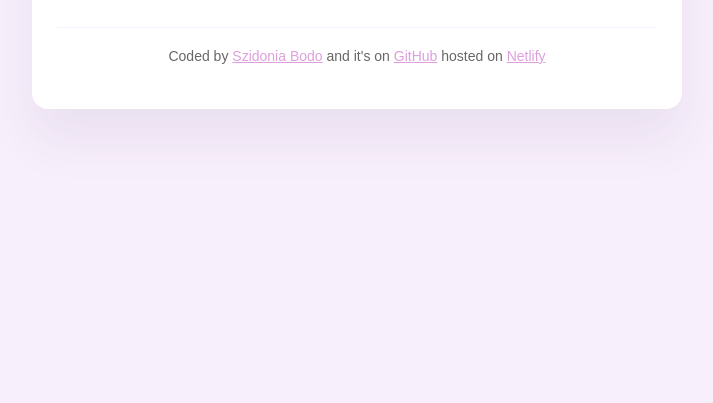
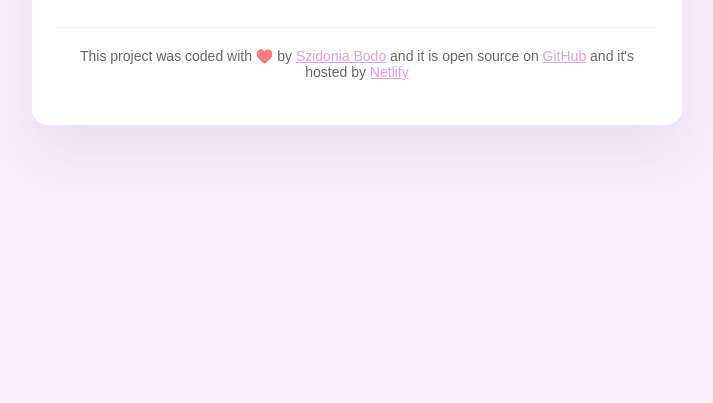
Before and after one commit to bodoszidi/WeatherApp, a plain HTML site: page index.html in a window 1280 px wide. Shown: the part 397-800 px from the top of the page, without its empty margins (283-996 px from the left). Drawn offline with nearby package versions, Linux system fonts and the light colour scheme; no server answers; a web font is replaced by a local one.

Commit message:
updated footer

```diff
--- a/index.html
+++ b/index.html
@@ -65,16 +65,16 @@
                 </div>
             </main>
             <footer>
-                Coded by
+                This project was coded with ♥️ by
                 <a
                     href="https://github.com/bodoszidi?tab=repositories"
                     target="_blank"
                 >
                     Szidonia Bodo</a
                 >
-                and it's on
+                 and it is open source on
                 <a href="https://github.com/" target="_blank"> GitHub</a>
-                hosted on
+                and it's hosted by
                 <a href="https://app.netlify.com" target="_blank"> Netlify</a>
             </footer>
         </div>
```
